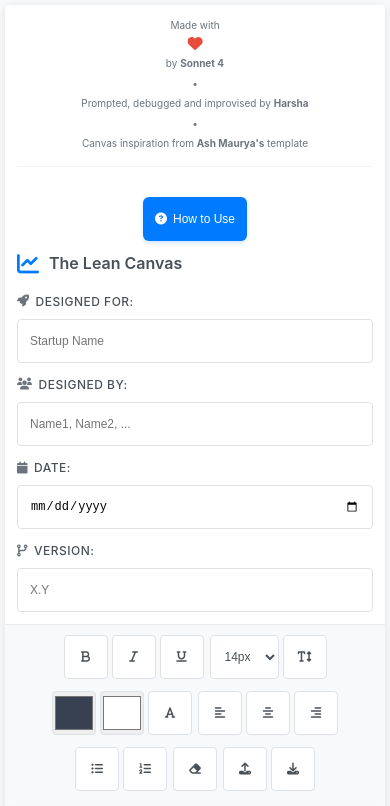
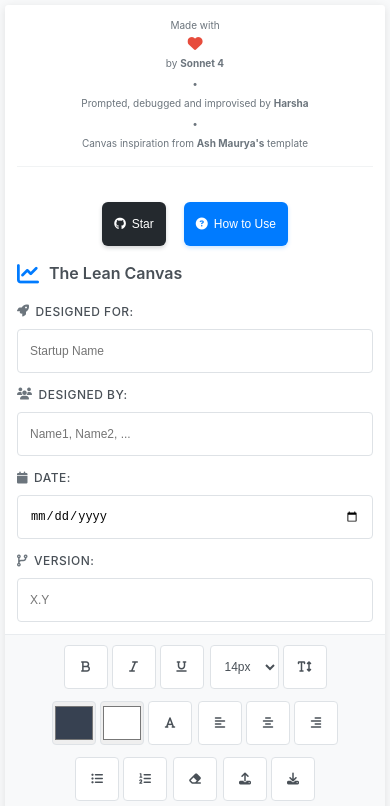
Before and after one commit to leocodeio/product-management-lean-canvas, a plain HTML site: page 01-lean-canvas.html in a window 390 px wide. Shown: the top 806 px of the page. Drawn offline with nearby package versions, Linux system fonts and the light colour scheme.

Commit message:
Feat: header button spacing edits

```diff
--- a/01-lean-canvas.html
+++ b/01-lean-canvas.html
@@ -44,6 +44,7 @@
       .canvas-header {
         background: #fff;
         padding: 30px;
+        padding-top: 70px;
         border-bottom: 1px solid #e9ecef;
         position: relative;
       }
@@ -78,10 +79,10 @@
         gap: 10px;
       }
 
-      .help-btn {
+      .help-btn,
+      .github-btn {
         position: absolute;
-        top: 65px;
-        right: 20px;
+        top: 20px;
         background: #007bff;
         color: white;
         border: none;
@@ -95,6 +96,17 @@
         gap: 6px;
         transition: all 0.2s ease;
         box-shadow: 0 2px 4px rgba(0, 123, 255, 0.2);
+        text-decoration: none;
+      }
+
+      .help-btn {
+        right: 20px;
+      }
+
+      .github-btn {
+        right: 140px;
+        background: #24292e;
+        box-shadow: 0 2px 4px rgba(36, 41, 46, 0.2);
       }
 
       .canvas-header h1 {
@@ -107,10 +119,32 @@
         gap: 10px;
       }
 
-      .help-btn {
+      .help-btn:hover {
+        background: #0056b3;
+        box-shadow: 0 4px 8px rgba(0, 123, 255, 0.3);
+        transform: translateY(-1px);
+      }
+
+      .github-btn:hover {
+        background: #1a1e22;
+        box-shadow: 0 4px 8px rgba(36, 41, 46, 0.3);
+        transform: translateY(-1px);
+      }
+
+      .canvas-header h1 {
+        font-size: 24px;
+        font-weight: 600;
+        color: #495057;
+        margin-bottom: 20px;
+        display: flex;
+        align-items: center;
+        gap: 10px;
+      }
+
+      .help-btn,
+      .github-btn {
         position: absolute;
         top: 20px;
-        right: 20px;
         background: #007bff;
         color: white;
         border: none;
@@ -124,11 +158,28 @@
         gap: 6px;
         transition: all 0.2s ease;
         box-shadow: 0 2px 4px rgba(0, 123, 255, 0.2);
+        text-decoration: none;
+      }
+
+      .help-btn {
+        right: 20px;
+      }
+
+      .github-btn {
+        right: 150px;
+        background: #24292e;
+        box-shadow: 0 2px 4px rgba(36, 41, 46, 0.2);
       }
 
       .help-btn:hover {
         background: #0056b3;
         box-shadow: 0 4px 8px rgba(0, 123, 255, 0.3);
+        transform: translateY(-1px);
+      }
+
+      .github-btn:hover {
+        background: #1a1e22;
+        box-shadow: 0 4px 8px rgba(36, 41, 46, 0.3);
         transform: translateY(-1px);
       }
 
@@ -823,10 +874,18 @@
           gap: 15px;
         }
 
-        .help-btn {
+        .help-btn,
+        .github-btn {
           position: static;
+          margin: 5px;
+          align-self: center;
+        }
+
+        .header-buttons {
+          display: flex;
+          gap: 10px;
+          justify-content: center;
           margin: 10px 0;
-          align-self: flex-start;
         }
 
         .canvas-header {
@@ -949,12 +1008,20 @@
           text-align: center;
         }
 
-        .help-btn {
+        .help-btn,
+        .github-btn {
           position: static;
-          margin: 10px 0;
+          margin: 5px;
           padding: 8px 12px;
           font-size: 12px;
-          align-self: center;
+        }
+
+        .header-buttons {
+          display: flex;
+          gap: 8px;
+          justify-content: center;
+          margin: 10px 0;
+          flex-wrap: wrap;
         }
 
         .help-content {
@@ -1068,6 +1135,7 @@
       @media (max-width: 768px) {
         .toolbar-btn,
         .help-btn,
+        .github-btn,
         .dropdown-content button {
           min-height: 44px;
           min-width: 44px;
@@ -1227,10 +1295,16 @@
           >
         </div>
 
-        <button class="help-btn" onclick="showHelpPopup()">
-          <i class="fas fa-question-circle"></i>
-          How to Use
-        </button>
+        <div class="header-buttons">
+          <button class="github-btn" onclick="window.open('https://github.com/leocodeio/product-management-lean-canvas/', '_blank')">
+            <i class="fab fa-github"></i>
+            Star
+          </button>
+          <button class="help-btn" onclick="showHelpPopup()">
+            <i class="fas fa-question-circle"></i>
+            How to Use
+          </button>
+        </div>
         <h1><i class="fas fa-chart-line"></i> The Lean Canvas</h1>
         <div class="meta-fields">
           <div class="field">
```
